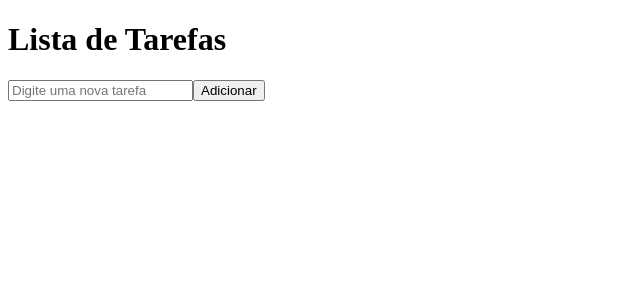
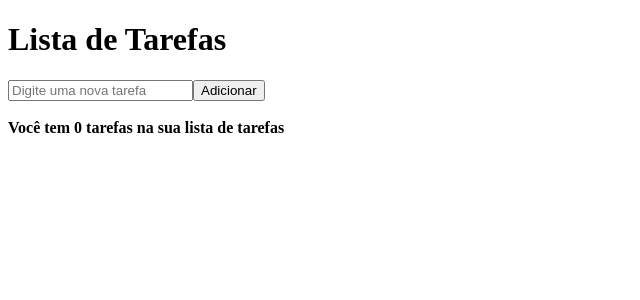
Before and after one commit to MaikeraHW/React, a React (Vite) app in the folder Hefestos/: page / in a window 1280 px wide. Shown: the top 300 px of the page, without its empty margins (0-640 px from the left). Built offline with nearby package versions, Linux system fonts and the light colour scheme.

Commit message:
react studies with new hooks

```diff
--- a/Hefestos/src/App.tsx
+++ b/Hefestos/src/App.tsx
@@ -1,4 +1,4 @@
-import { useState, useEffect, useRef } from "react"
+import { useState, useEffect, useRef, useMemo} from "react"
 
 export default function App(){
 
@@ -28,30 +28,12 @@
   }, [tasks])
 
 
-
-
-
   const [editSwitch, setEditSwitch] = useState ({
     enabled: false,
     task: ''
 
   })
 
-  function insert () {
-    if(!newTask){
-      alert("Digite uma nova tarefa para prosseguir")
-      return
-    }
-
-    if(editSwitch.enabled){
-      saveEdited()
-      return
-    }
-
-
-      setTasks(tarefas => [...tarefas, newTask])
-      setNewTask("")
-  }
 
   function saveEdited(){
     const findIndexTask = tasks.findIndex(task => task === editSwitch.task)
@@ -84,6 +66,31 @@
 
   }
 
+  const totalTarefas = useMemo(() => {
+    return tasks.length
+  }, [tasks])
+
+
+  function insert () {
+    if(!newTask){
+      alert("Digite uma nova tarefa para prosseguir")
+      return
+    }
+
+    if(editSwitch.enabled){
+      saveEdited()
+      return
+    }
+
+
+      setTasks(tarefas => [...tarefas, newTask])
+      setNewTask("")
+  }
+
+
+
+
+
   return (
     <div>
       <h1>Lista de Tarefas</h1>
@@ -91,7 +98,9 @@
       <button type="button" onClick={insert}>Adicionar</button>
       <br /><br />
 
+      <strong>Você tem {totalTarefas} tarefas na sua lista de tarefas</strong>
 
+       <br /><br />
 
       {tasks.map((item, index) => (
         <section key={item}>
```
